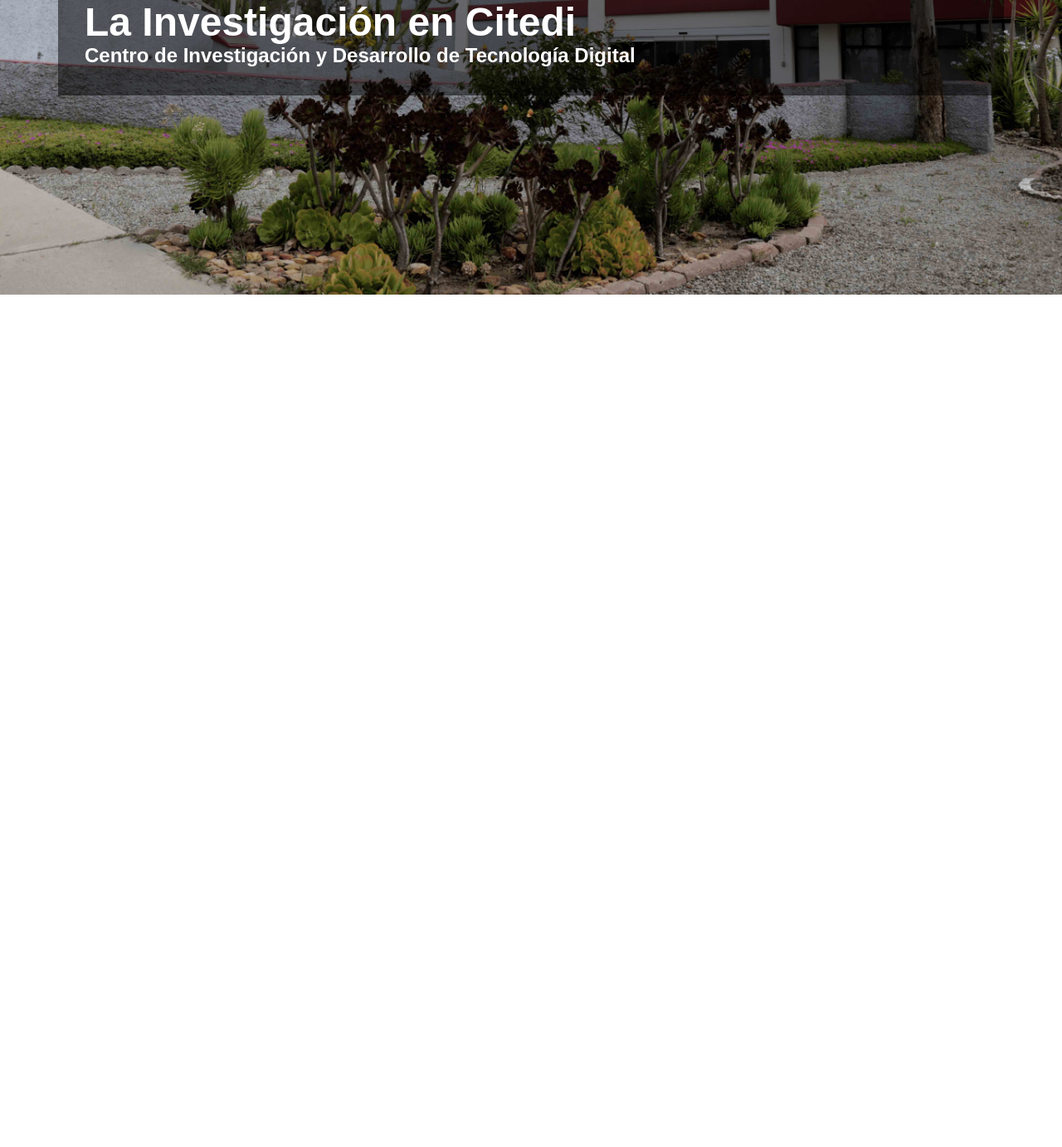
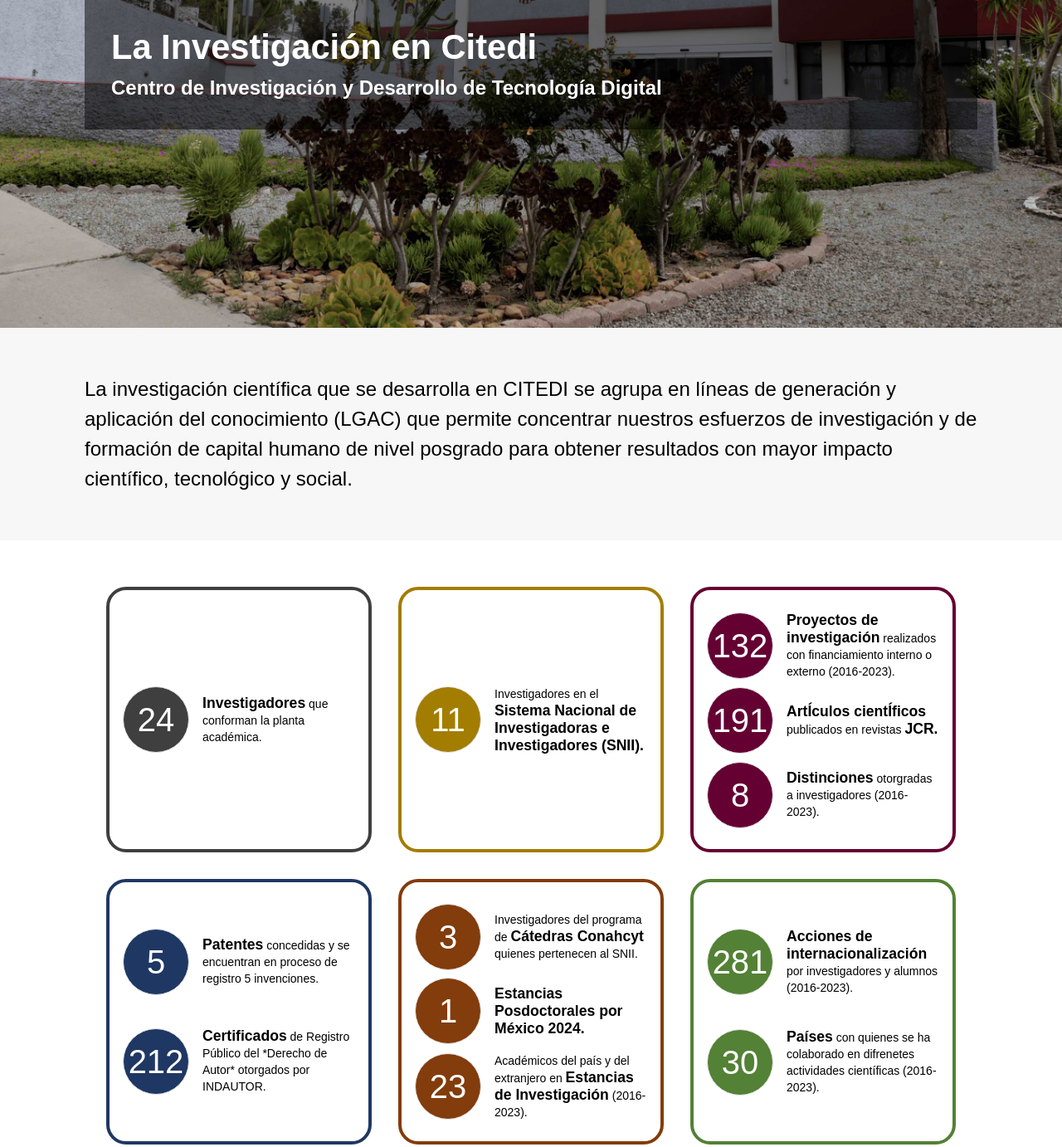
Before and after one commit to pabcrz/investigacion-citedi, an Astro site: page / in a window 1280 px wide. Shown: the part 437-1819 px from the top of the page at 83% size. Before the commit the page ends 800 px from the top, so only its background shows below. Built offline with nearby package versions, Linux system fonts and the light colour scheme; Astro itself is replaced by a stand-in of ours; a web font is replaced by a local one.

Commit message:
Add cards from array, and dynamic styles

```diff
--- a/astro.config.mjs
+++ b/astro.config.mjs
@@ -2,7 +2,9 @@
 
 import tailwind from '@astrojs/tailwind';
 
+import react from '@astrojs/react';
+
 // https://astro.build/config
 export default defineConfig({
-  integrations: [tailwind()]
+  integrations: [tailwind(), react()]
 });
--- a/package.json
+++ b/package.json
@@ -10,8 +10,13 @@
     "astro": "astro"
   },
   "dependencies": {
+    "@astrojs/react": "^3.6.2",
     "@astrojs/tailwind": "^5.1.2",
+    "@types/react": "^18.3.12",
+    "@types/react-dom": "^18.3.1",
     "astro": "^4.16.7",
+    "react": "^18.3.1",
+    "react-dom": "^18.3.1",
     "tailwindcss": "^3.4.14"
   }
 }
--- a/src/components/Card.astro
+++ /dev/null
@@ -1,22 +0,0 @@
----
-interface Props {
-  title: string;
-  body: string;
-  href: string;
-}
-
-const { href, title, body } = Astro.props;
----
-
-<li class="link-card">
-  <a href={href}>
-    <h2>
-      {title}
-      <span>&rarr;</span>
-    </h2>
-    <p>
-      {body}
-    </p>
-  </a>
-</li>
-<style></style>
--- /dev/null
+++ b/src/components/Card.jsx
@@ -0,0 +1,39 @@
+import React from "react";
+import { cards } from "../lib/data";
+
+export default function Card() {
+  return (
+    <div className="w-max-content flex flex-wrap gap-8 justify-center">
+      {cards.map((card, i) => (
+        <div
+          className={`border-4 rounded-3xl p-4 w-80 h-80`}
+          key={i}
+          style={{
+            borderColor: card.color, // Asignar el color al borde
+          }}
+        >
+          <div className="flex flex-col justify-evenly h-full">
+            {card.items.map((item, i) => (
+              <div className="flex justify-between gap-4 items-center" key={i}>
+                <p
+                  className={`rounded-full min-w-20 size-20 border flex items-center justify-center text-white text-wrap`}
+                  style={{
+                    backgroundColor: card.color, // Asignar el color como fondo
+                    fontSize: 2.5 + "rem", // Asignar el tamaño de la fuente
+                    lineHeight: 0 + "px", // Asignar el alto de la línea
+                  }}
+                >
+                  {item.numbers}
+                </p>
+                <p
+                  className="w-auto text-sm"
+                  dangerouslySetInnerHTML={{ __html: item.content }}
+                ></p>
+              </div>
+            ))}
+          </div>
+        </div>
+      ))}
+    </div>
+  );
+}
--- /dev/null
+++ b/src/layouts/Cards.astro
@@ -0,0 +1,14 @@
+---
+import { cards } from "../lib/data";
+
+function highlightText(text: string) {
+  const regex = /\*\*(.*?)\*\*/g; // Captura texto entre **
+  return text.split(regex).map((part) =>
+    part.match(regex) ? (
+      <span class="font-bold text-lg">{part}</span> // Aplicación de clases de Tailwind
+    ) : (
+      part
+    )
+  );
+}
+---
--- /dev/null
+++ b/src/layouts/Content.astro
@@ -0,0 +1,18 @@
+---
+import Card from "../components/Card";
+---
+
+<main class="w-full">
+  <section class="w-full bg-tertiary py-14 flex justify-center">
+    <p class="text-fluid-md w-max-content px-8">
+      La investigación científica que se desarrolla en CITEDI se agrupa en
+      líneas de generación y aplicación del conocimiento (LGAC) que permite
+      concentrar nuestros esfuerzos de investigación y de formación de capital
+      humano de nivel posgrado para obtener resultados con mayor impacto
+      científico, tecnológico y social.
+    </p>
+  </section>
+  <section class="w-full py-14 flex justify-center">
+    <Card />
+  </section>
+</main>
--- a/src/layouts/Hero.astro
+++ b/src/layouts/Hero.astro
@@ -4,17 +4,17 @@
 ---
 
 <section
-  class="w-full bg-hero-pattern bg-center bg-cover min-h-[90vh] flex items-center justify-center"
+  class="w-full bg-hero-pattern bg-center bg-cover h-[70dvh] md:min-h-[95dvh] flex items-center justify-center"
 >
-  <div class="w-max-content">
+  <div class="w-max-content grid gap-6 px-8">
     <Image
       src={logoIPN}
       alt="Logo IPN, la tecnica al servicio de la patria."
-      class="h-24 w-auto object-contain"
+      class="h-24 w-auto object-contain hidden md:block"
     />
     <div class="bg-black/50 text-white p-8">
-      <h1 class="font-black text-5xl">La Investigación en Citedi</h1>
-      <h2 class="font-extrabold text-2xl">
+      <h1 class="font-black text-fluid-lg">La Investigación en Citedi</h1>
+      <h2 class="font-extrabold text-fluid-md">
         Centro de Investigación y Desarrollo de Tecnología Digital
       </h2>
     </div>
--- a/src/layouts/Layout.astro
+++ b/src/layouts/Layout.astro
@@ -38,4 +38,9 @@
   h1 {
     font-family: "Geomanist-Black", sans-serif;
   }
+  span {
+    font-family: "Geomanist", sans-serif;
+    font-weight: bold;
+    font-size: 1.1rem;
+  }
 </style>
--- a/src/layouts/Navbar.astro
+++ b/src/layouts/Navbar.astro
@@ -5,20 +5,30 @@
 ---
 
 <nav class="w-full shadow-md h-[4.5rem] flex justify-center">
-  <div class="w-max-content flex justify-between items-center">
+  <div class="w-max-content flex items-center px-3 md:p-0">
     <div class="flex gap-2">
-      <a href="https://www.ipn.mx/" target="_blank" rel="noopener noreferrer">
-        <Image src={logoIPN} alt="Logo del IPN" class="size-8" />
+      <a
+        href="https://www.ipn.mx/"
+        target="_blank"
+        rel="noopener noreferrer"
+        class="flex items-center"
+      >
+        <Image src={logoIPN} alt="Logo del IPN" class="size-10 md:size-8" />
       </a>
       <a
         href="https://www.citedi.mx/portal/"
         target="_blank"
         rel="noopener noreferrer"
+        class="flex items-center"
       >
-        <Image src={logoCITEDI} alt="Logo del CITEDI" class="w-auto max-h-8" />
+        <Image
+          src={logoCITEDI}
+          alt="Logo del CITEDI"
+          class="w-auto max-h-10 md:max-h-8"
+        />
       </a>
     </div>
-    <ul class="text-base font-bold">
+    <ul class="text-base font-bold hidden md:block">
       <li class="inline-block mx-2">Inicio</li>
       <li class="inline-block mx-2">Líneas Investigación</li>
       <li class="inline-block mx-2">Investigadores</li>
--- /dev/null
+++ b/src/lib/data.js
@@ -0,0 +1,97 @@
+export const cards = [
+  {
+    title: "Card 1",
+    items: [
+      {
+        content:
+          "<span>Investigadores</span> que conforman la planta académica.",
+        numbers: 24,
+      },
+    ],
+    color: "#3F3F3F",
+  },
+  {
+    title: "Card 2",
+    items: [
+      {
+        content:
+          "Investigadores en el <span>Sistema Nacional de Investigadoras e Investigadores (SNII).</span>",
+        numbers: 11,
+      },
+    ],
+    color: "#A37D00",
+  },
+  {
+    title: "Card 3",
+    items: [
+      {
+        content:
+          "<span>Proyectos de investigación</span> realizados con financiamiento interno o externo (2016-2023).",
+        numbers: 132,
+      },
+      {
+        content:
+          "<span>ArtÍculos cientÍficos</span> publicados en revistas <span>JCR.</span>",
+        numbers: 191,
+      },
+      {
+        content:
+          "<span>Distinciones</span> otorgradas a investigadores (2016-2023).",
+        numbers: 8,
+      },
+    ],
+    color: "#650032",
+  },
+  {
+    title: "Card 4",
+    items: [
+      {
+        content:
+          "<span>Patentes</span> concedidas y se encuentran en proceso de registro 5 invenciones.",
+        numbers: 5,
+      },
+      {
+        content:
+          "<span>Certificados</span> de Registro Público del *Derecho de Autor* otorgados por INDAUTOR.",
+        numbers: 212,
+      },
+    ],
+    color: "#1F3763",
+  },
+  {
+    title: "Card 5",
+    items: [
+      {
+        content:
+          "Investigadores del programa de <span>Cátedras Conahcyt</span> quienes pertenecen al SNII.",
+        numbers: 3,
+      },
+      {
+        content: "<span>Estancias Posdoctorales por México 2024.</span>",
+        numbers: 1,
+      },
+      {
+        content:
+          "Académicos del país y del extranjero en <span>Estancias de Investigación</span> (2016-2023).",
+        numbers: 23,
+      },
+    ],
+    color: "#833C0B",
+  },
+  {
+    title: "Card 6",
+    items: [
+      {
+        content:
+          "<span>Acciones de internacionalización</span> por investigadores y alumnos (2016-2023).",
+        numbers: 281,
+      },
+      {
+        content:
+          "<span>Países</span> con quienes se ha colaborado en difrenetes actividades científicas (2016-2023).",
+        numbers: 30,
+      },
+    ],
+    color: "#538135",
+  },
+];
--- a/src/pages/index.astro
+++ b/src/pages/index.astro
@@ -2,12 +2,13 @@
 import Layout from "../layouts/Layout.astro";
 import Navbar from "../layouts/Navbar.astro";
 import Hero from "../layouts/Hero.astro";
+import Content from "../layouts/Content.astro";
 ---
 
 <Layout title="Welcome to Astro.">
   <Navbar />
   <Hero />
-  <main class="max-w-[1140px]"></main>
+  <Content />
 </Layout>
 
 <style></style>
--- a/tailwind.config.mjs
+++ b/tailwind.config.mjs
@@ -6,7 +6,7 @@
       colors: {
         primary: "#5a1236",
         secondary: "#00FF00",
-        tertiary: "#0000FF",
+        tertiary: "#F6F7F6",
       },
       spacing: {
         "max-content": "1140px",
@@ -14,6 +14,10 @@
       backgroundImage: {
         "hero-pattern": "url('/src/img/home.jpg')",
       },
+      fontSize: {
+        "fluid-lg": "clamp(1.75rem, 2vw + 1rem, 3rem)", // 28px a 48px
+        "fluid-md": "clamp(1rem, 1.5vw + 1rem, 1.5rem)", // 18px a 24px
+      },
     },
   },
   plugins: [],
--- a/tsconfig.json
+++ b/tsconfig.json
@@ -1,3 +1,7 @@
 {
-  "extends": "astro/tsconfigs/base"
+  "extends": "astro/tsconfigs/base",
+  "compilerOptions": {
+    "jsx": "react-jsx",
+    "jsxImportSource": "react"
+  }
 }
```
Also changed, not shown: pnpm-lock.yaml.
